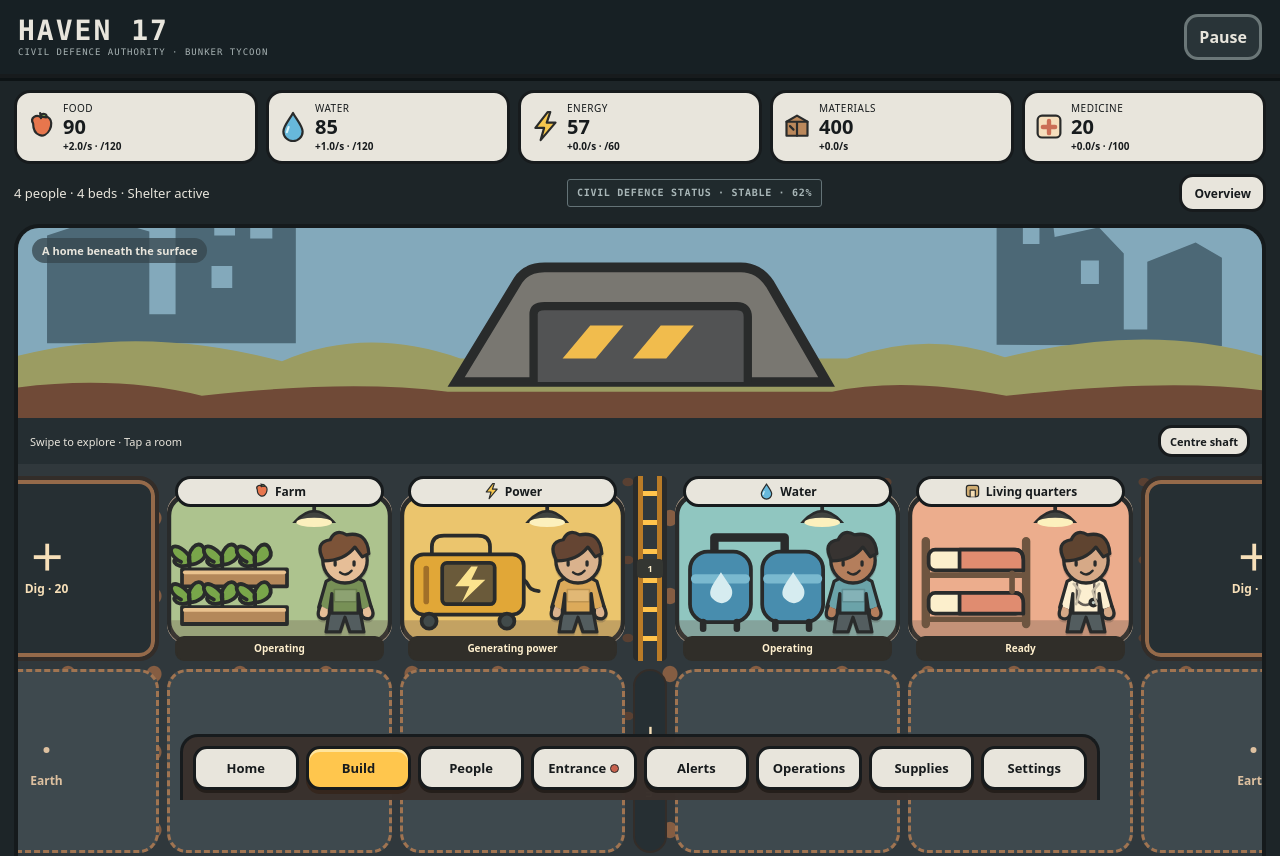
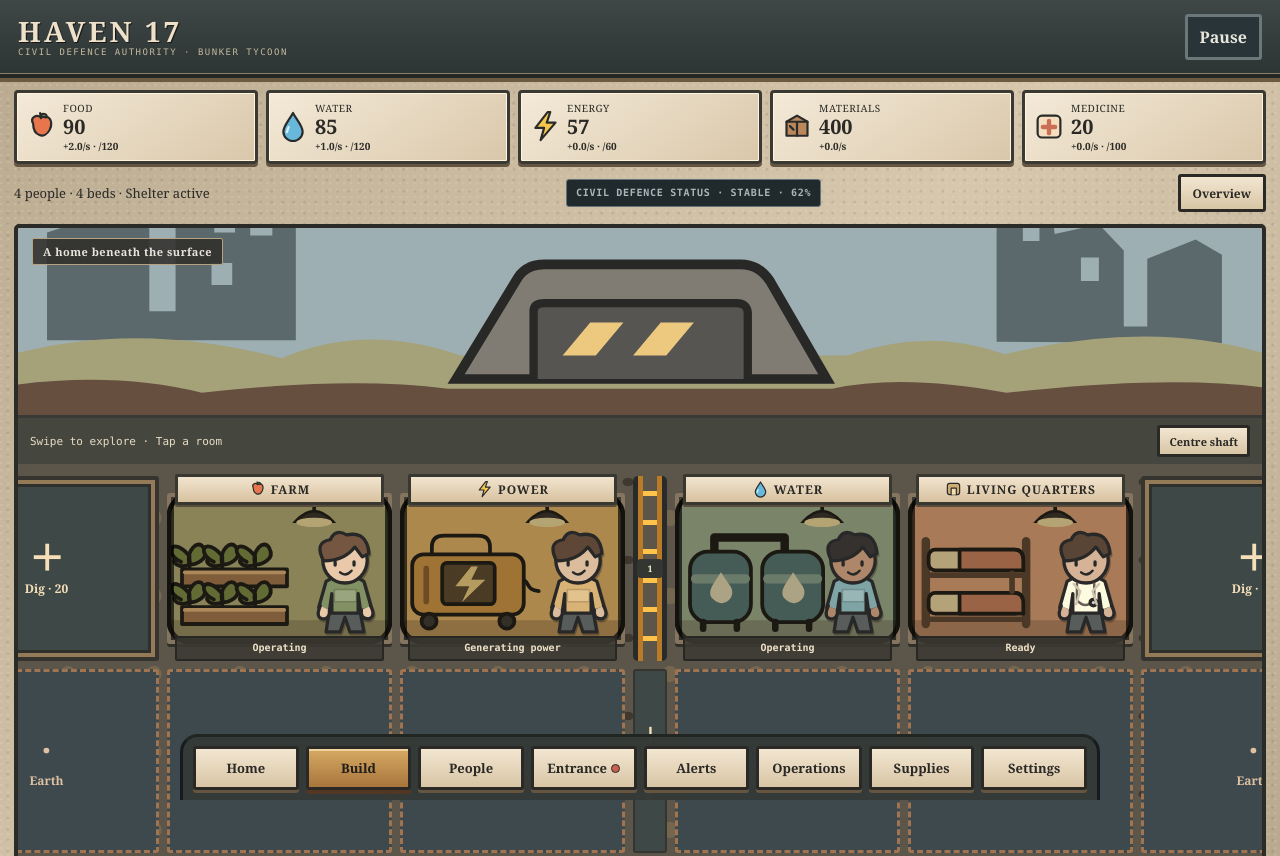
Before and after one commit to williamrobsonncuc-boop/bunker-tycoon, a plain HTML site: page index.html in a window 1280 px wide. Shown: the top 856 px of the page. Drawn offline with Linux system fonts and the light colour scheme.

Commit message:
Apply Underhaven illustrated field-manual art direction

```diff
--- a/style.css
+++ b/style.css
@@ -75,3 +75,153 @@ html,body{overflow-x:hidden}img{max-width:100%}.scroll{touch-action:pan-x pan-y}
 @media(min-width:1000px){.world{min-height:clamp(500px,70svh,780px)}.scroll{max-height:68svh}}
 
 .shift-report{font:700 10px ui-monospace,Consolas,monospace;letter-spacing:.4px;color:#637072;border-top:1px solid #c1b9a4;padding-top:8px}.request-card{border:2px solid #9b865c;background:#f1eadb;padding:13px 14px;margin-bottom:12px}.request-card>span{font:800 10px ui-monospace,Consolas,monospace;letter-spacing:1px;color:#6e7b76}.request-card h2{font-family:ui-monospace,Consolas,monospace;font-size:18px}.request-card button{width:100%;margin:6px 0}
+
+/* Underhaven art direction pass — illustrated government field manual */
+:root{
+  --ink:#2a2925;
+  --cream:#f0e6d3;
+  --earth:#4a463d;
+  --paper:#d9c6a8;
+  --paper-light:#efe3cf;
+  --olive:#697457;
+  --slate:#59656a;
+  --rust:#9a5d43;
+  --ochre:#b88947;
+}
+body{
+  background:
+    radial-gradient(circle at 15% 12%,#fff8e522 0 1px,transparent 2px),
+    radial-gradient(circle at 70% 38%,#2d211b18 0 1px,transparent 2px),
+    linear-gradient(135deg,#b8a98f,#d6c7ad 45%,#ad9d83);
+  background-size:7px 7px,11px 11px,100% 100%;
+  color:var(--ink);
+  font-family:Georgia,"Times New Roman",serif;
+}
+.topbar{
+  background:linear-gradient(180deg,#3f4846,#2c3434);
+  border-bottom:4px solid #252723;
+  box-shadow:0 4px 0 #6c5a43, inset 0 -1px #8f8068;
+}
+.brand span{
+  font-family:Georgia,"Times New Roman",serif;
+  letter-spacing:3px;
+  color:#efe1c9;
+  text-shadow:1px 1px #151817;
+}
+.brand small{
+  font-family:ui-monospace,Consolas,monospace;
+  color:#c5b99f;
+  letter-spacing:1.5px;
+}
+.resource{
+  background:linear-gradient(145deg,#f4ead8,#d9c7aa);
+  border-color:#3b3933;
+  border-radius:4px;
+  box-shadow:inset 0 0 0 1px #fff4dc,0 3px 0 #645542;
+}
+.resource strong,.resource small,.resource em{font-family:Georgia,"Times New Roman",serif}
+.world{
+  background:#504b42;
+  border-color:#2b2b27;
+  border-radius:5px;
+  box-shadow:0 8px 0 #655844, inset 0 0 0 2px #aa9677;
+}
+.surface{
+  background:#b7a88d;
+  border-bottom:3px solid #393a35;
+}
+.surface img{filter:sepia(.22) saturate(.72) contrast(1.05)}
+.surface-caption{
+  border-radius:2px;
+  background:#302f2aDD;
+  border:1px solid #b7a27f;
+  font-family:Georgia,"Times New Roman",serif;
+  letter-spacing:.5px;
+}
+.map-help{background:#45473f;color:#e8dcc5;font-family:ui-monospace,Consolas,monospace}
+.scroll{
+  background-color:#5b554a;
+  background-image:
+    radial-gradient(ellipse at 8px 18px,#3e382f 0 5px,transparent 6px),
+    radial-gradient(ellipse at 50px 54px,#756650 0 7px,transparent 8px);
+}
+.room-scene{
+  border-radius:3px;
+  background:var(--tint,#bba789);
+  box-shadow:inset 0 0 0 4px #87765d, inset 0 0 0 7px #3d3932, 0 3px 0 #302f2a;
+}
+.room-art{
+  filter:sepia(.18) saturate(.78) contrast(1.08) brightness(.98);
+  mix-blend-mode:multiply;
+}
+.room-title{
+  top:-2px;
+  border-radius:2px;
+  border-color:#383831;
+  background:linear-gradient(#f1e4ce,#d8c2a0);
+  box-shadow:0 2px 0 #594c3d;
+  font-family:Georgia,"Times New Roman",serif;
+  letter-spacing:1px;
+  text-transform:uppercase;
+}
+.cell b{
+  border-radius:2px;
+  background:#3d3a33DD;
+  border-color:#272824;
+  font-family:ui-monospace,Consolas,monospace;
+  color:#efe2c8;
+}
+.room-character{
+  filter:sepia(.14) saturate(.78) contrast(1.05) drop-shadow(1px 2px 0 #30271f66);
+}
+.cell.rock,.cell.empty{
+  border-radius:3px;
+  border-color:#36342e;
+  background:#3e4947;
+  box-shadow:inset 0 0 0 4px #947a57, inset 0 0 0 7px #2e302d;
+}
+.world footer{
+  background:#454238;
+  color:#e9ddc6;
+  font-family:ui-monospace,Consolas,monospace;
+}
+aside{
+  background:#eee1ca;
+  border-radius:4px;
+  border-color:#3c3a34;
+  box-shadow:0 7px 0 #635441;
+}
+.panel-header{background:#d0bc9b;border-bottom-color:#554a3d}
+.home-hero{
+  background:
+    linear-gradient(135deg,#303a3aE8,#586052E8),
+    radial-gradient(circle,#d6b87322 0 1px,transparent 2px);
+  border-color:#2d302d;
+}
+.home-hero h2,.home-kicker,.home-brief strong,
+#alerts h2,.request-card h2{
+  font-family:Georgia,"Times New Roman",serif;
+  letter-spacing:2px;
+}
+button,.import{
+  border-radius:3px;
+  background:linear-gradient(#f2e6d1,#d8c5a5);
+  font-family:Georgia,"Times New Roman",serif;
+  box-shadow:0 3px 0 #665540;
+}
+.primary{
+  background:linear-gradient(#d6aa63,#a8753c);
+  color:#211f1b;
+  box-shadow:inset 0 2px #efd49f,0 4px 0 #523824;
+}
+.message{
+  border-radius:3px;
+  background:#3c4039;
+  color:#f1e2c7;
+  border-color:#b18f5d;
+  font-family:Georgia,"Times New Roman",serif;
+}
+.dock{
+  background:#353a37F5;
+  border-top-color:#222622;
+}
```
